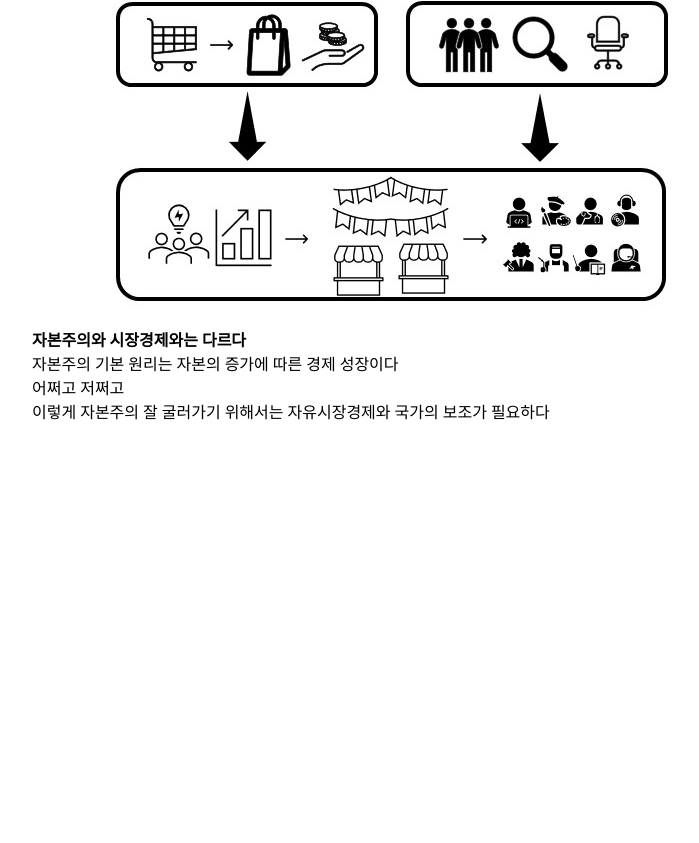
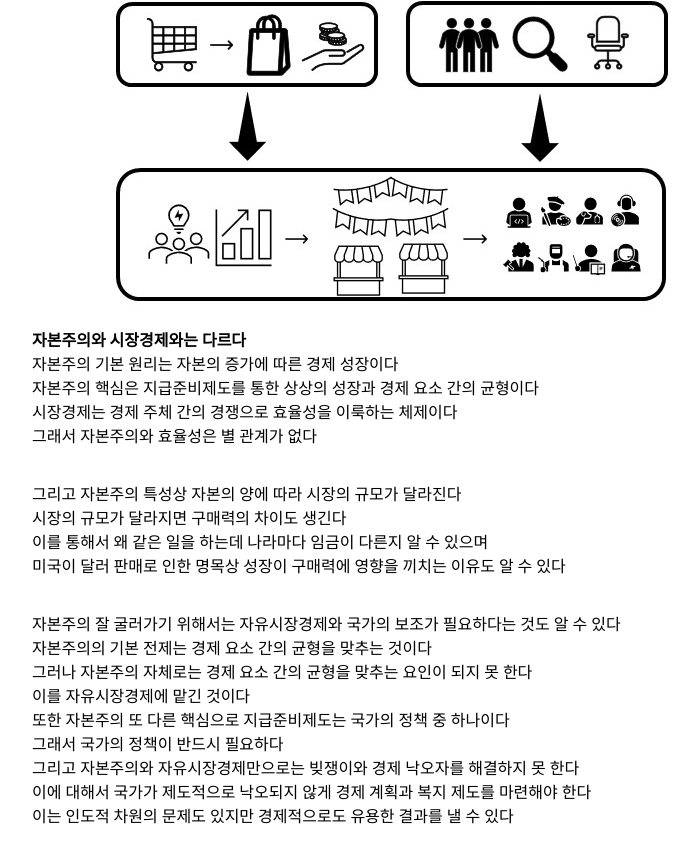
Before and after one commit to editor-duck/economy, a plain HTML site: page capitalism.html in a window 1280 px wide. Shown: the part 1030-1873 px from the top of the page, without its empty margins (16-715 px from the left). Before the commit the page ends 1469 px from the top, so only its background shows below. Drawn offline with Linux system fonts and the light colour scheme.

Commit message:
Update capitalism.html

```diff
--- a/capitalism.html
+++ b/capitalism.html
@@ -18,7 +18,26 @@
   <img width-"80%" src="capitalism.jpg">
   <p><strong>자본주의와 시장경제와는 다르다</strong>
     <br>자본주의 기본 원리는 자본의 증가에 따른 경제 성장이다
-    <br>어쩌고 저쩌고
-    <br>이렇게 자본주의 잘 굴러가기 위해서는 자유시장경제와 국가의 보조가 필요하다
+    <br>자본주의 핵심은 지급준비제도를 통한 상상의 성장과 경제 요소 간의 균형이다
+    <br>시장경제는 경제 주체 간의 경쟁으로 효율성을 이룩하는 체제이다
+    <br>그래서 자본주의와 효율성은 별 관계가 없다
+  </p>
+  <p>
+    <br>그리고 자본주의 특성상 자본의 양에 따라 시장의 규모가 달라진다
+    <br>시장의 규모가 달라지면 구매력의 차이도 생긴다
+    <br>이를 통해서 왜 같은 일을 하는데 나라마다 임금이 다른지 알 수 있으며
+    <br>미국이 달러 판매로 인한 명목상 성장이 구매력에 영향을 끼치는 이유도 알 수 있다
+  </p>
+
+  <p>
+    <br>자본주의 잘 굴러가기 위해서는 자유시장경제와 국가의 보조가 필요하다는 것도 알 수 있다
+    <br>자본주의의 기본 전제는 경제 요소 간의 균형을 맞추는 것이다
+    <br>그러나 자본주의 자체로는 경제 요소 간의 균형을 맞추는 요인이 되지 못 한다
+    <br>이를 자유시장경제에 맡긴 것이다
+    <br>또한 자본주의 또 다른 핵심으로 지급준비제도는 국가의 정책 중 하나이다
+    <br>그래서 국가의 정책이 반드시 필요하다
+    <br>그리고 자본주의와 자유시장경제만으로는 빚쟁이와 경제 낙오자를 해결하지 못 한다
+    <br>이에 대해서 국가가 제도적으로 낙오되지 않게 경제 계획과 복지 제도를 마련해야 한다
+    <br>이는 인도적 차원의 문제도 있지만 경제적으로도 유용한 결과를 낼 수 있다
   </p>
   </body>
```
